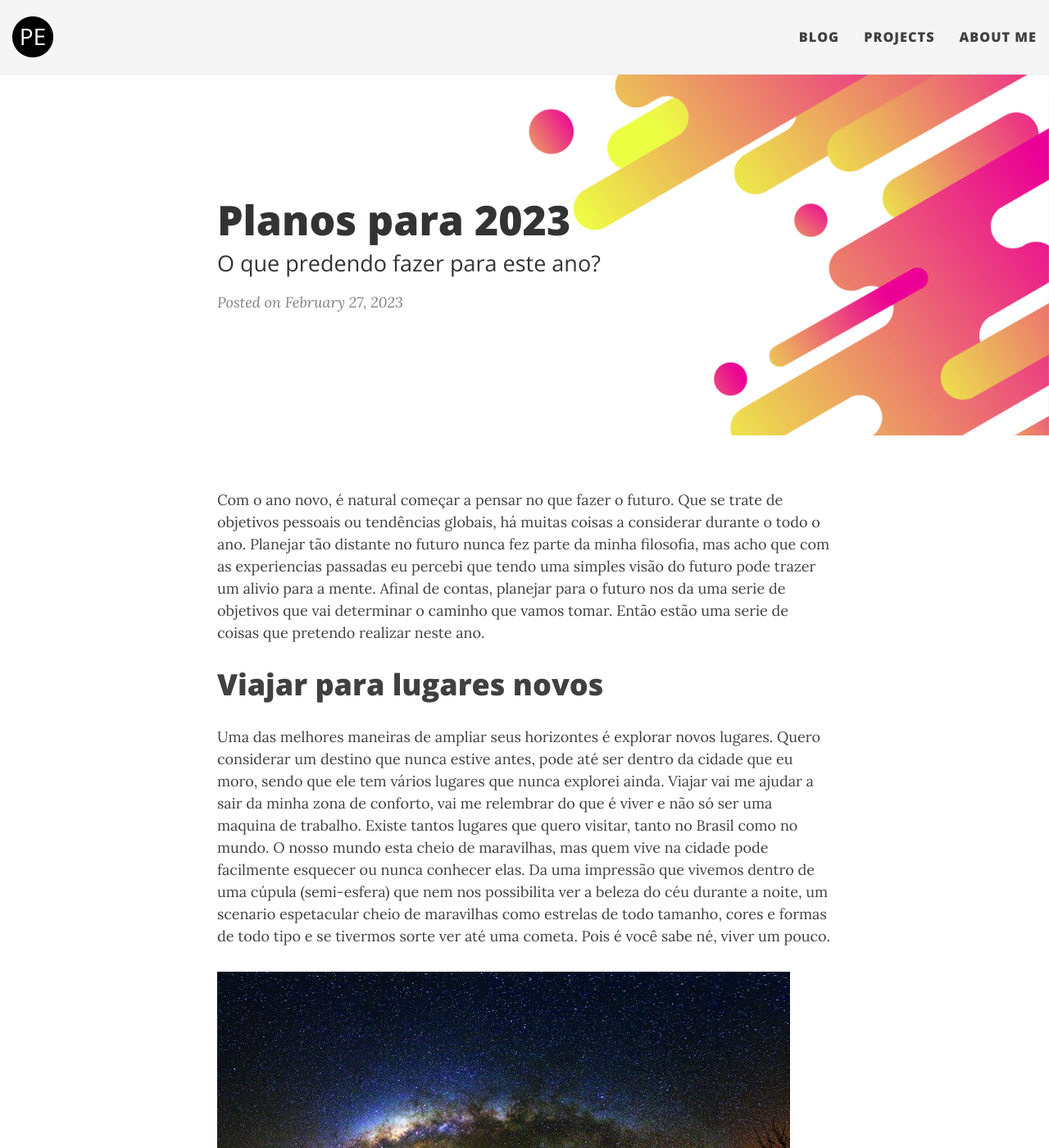
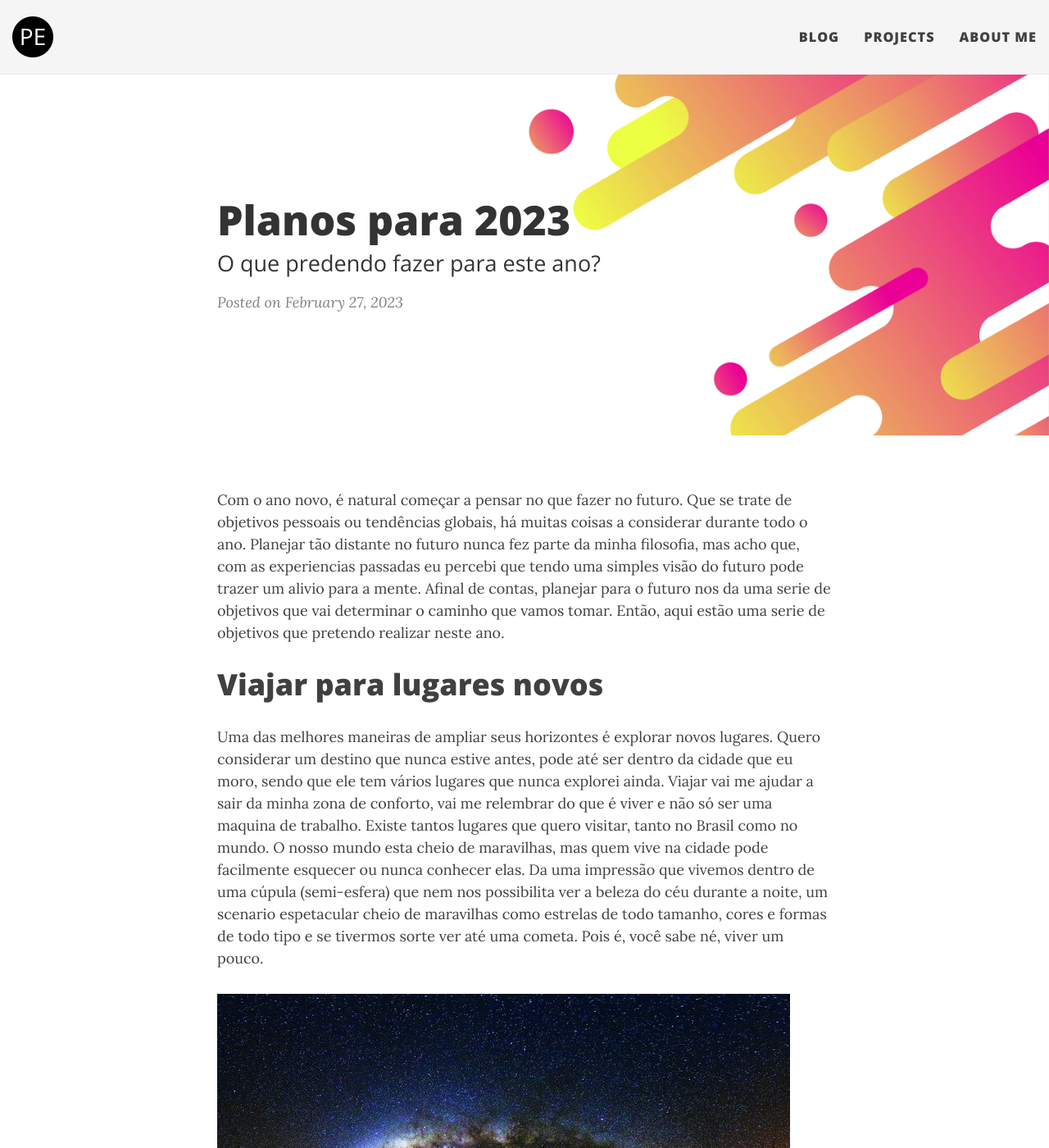
Before and after one commit to pedroesli/pedroesli.github.io, a Jekyll site: the page built from _posts/2023/2023-02-27-planos-para-2023.md, in a window 1280 px wide and 1400 px high. Shown: the whole window at 82% size. Built offline with Jekyll 4.4.1, drawn with Linux system fonts in a browser that asks for light colours; nearby versions of some CDN libraries; comment, search, counter and statistics services are not loaded; some of the changed text lies outside the part shown.

Commit message:
Update 2023-02-27-planos-para-2023.md

```diff
--- a/_posts/2023/2023-02-27-planos-para-2023.md
+++ b/_posts/2023/2023-02-27-planos-para-2023.md
@@ -9,11 +9,11 @@ css: "/css/post.css"
 tags: [blog]
 ---
 
-Com o ano novo, é natural começar a pensar no que fazer o futuro. Que se trate de objetivos pessoais ou tendências globais, há muitas coisas a considerar durante o todo o ano. Planejar tão distante no futuro nunca fez parte da minha filosofia, mas acho que com as experiencias passadas eu percebi que tendo uma simples visão do futuro pode trazer um alivio para a mente. Afinal de contas, planejar para o futuro nos da uma serie de objetivos que vai determinar o caminho que vamos tomar. Então estão uma serie de coisas que pretendo realizar neste ano.
+Com o ano novo, é natural começar a pensar no que fazer no futuro. Que se trate de objetivos pessoais ou tendências globais, há muitas coisas a considerar durante todo o ano. Planejar tão distante no futuro nunca fez parte da minha filosofia, mas acho que, com as experiencias passadas eu percebi que tendo uma simples visão do futuro pode trazer um alivio para a mente. Afinal de contas, planejar para o futuro nos da uma serie de objetivos que vai determinar o caminho que vamos tomar. Então, aqui estão uma serie de objetivos que pretendo realizar neste ano.
 
 # Viajar para lugares novos
 
-Uma das melhores maneiras de ampliar seus horizontes é explorar novos lugares. Quero considerar um destino que nunca estive antes, pode até ser dentro da cidade que eu moro, sendo que ele tem vários lugares que nunca explorei ainda. Viajar vai me ajudar a sair da minha zona de conforto, vai me relembrar do que é viver e não só ser uma maquina de trabalho. Existe tantos lugares que quero visitar, tanto no Brasil como no mundo. O nosso mundo esta cheio de maravilhas, mas quem vive na cidade pode facilmente esquecer ou nunca conhecer elas. Da uma impressão que vivemos dentro de uma cúpula (semi-esfera) que nem nos possibilita ver a beleza do céu durante a noite, um scenario espetacular cheio de maravilhas como estrelas de todo tamanho, cores e formas de todo tipo e se tivermos sorte ver até uma cometa. Pois é você sabe né, viver um pouco.
+Uma das melhores maneiras de ampliar seus horizontes é explorar novos lugares. Quero considerar um destino que nunca estive antes, pode até ser dentro da cidade que eu moro, sendo que ele tem vários lugares que nunca explorei ainda. Viajar vai me ajudar a sair da minha zona de conforto, vai me relembrar do que é viver e não só ser uma maquina de trabalho. Existe tantos lugares que quero visitar, tanto no Brasil como no mundo. O nosso mundo esta cheio de maravilhas, mas quem vive na cidade pode facilmente esquecer ou nunca conhecer elas. Da uma impressão que vivemos dentro de uma cúpula (semi-esfera) que nem nos possibilita ver a beleza do céu durante a noite, um scenario espetacular cheio de maravilhas como estrelas de todo tamanho, cores e formas de todo tipo e se tivermos sorte ver até uma cometa. Pois é, você sabe né, viver um pouco.
 
 ![Milky-Way](/img/2023/february/Milky-Way.jpg)
 
```
Also changed, not shown: other parts of _posts/2023/2023-02-27-planos-para-2023.md (+1 -1 lines).
